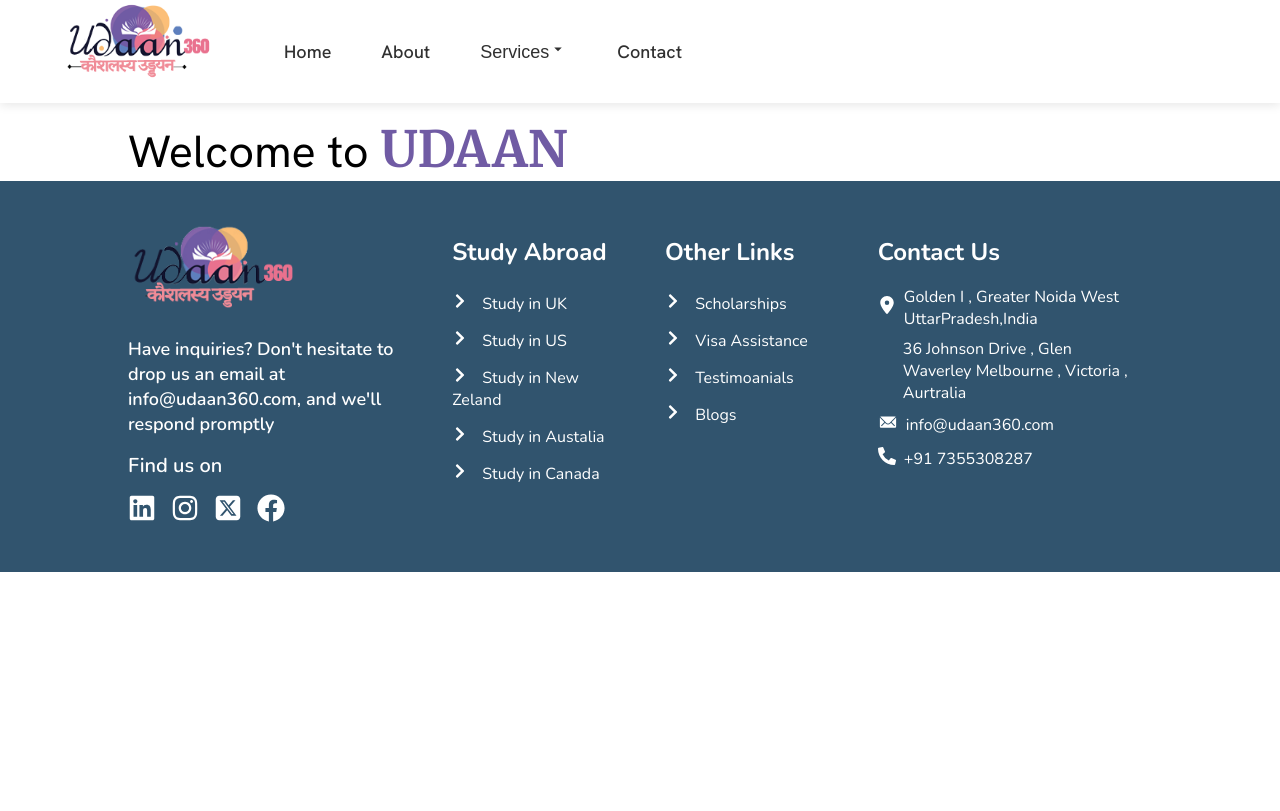
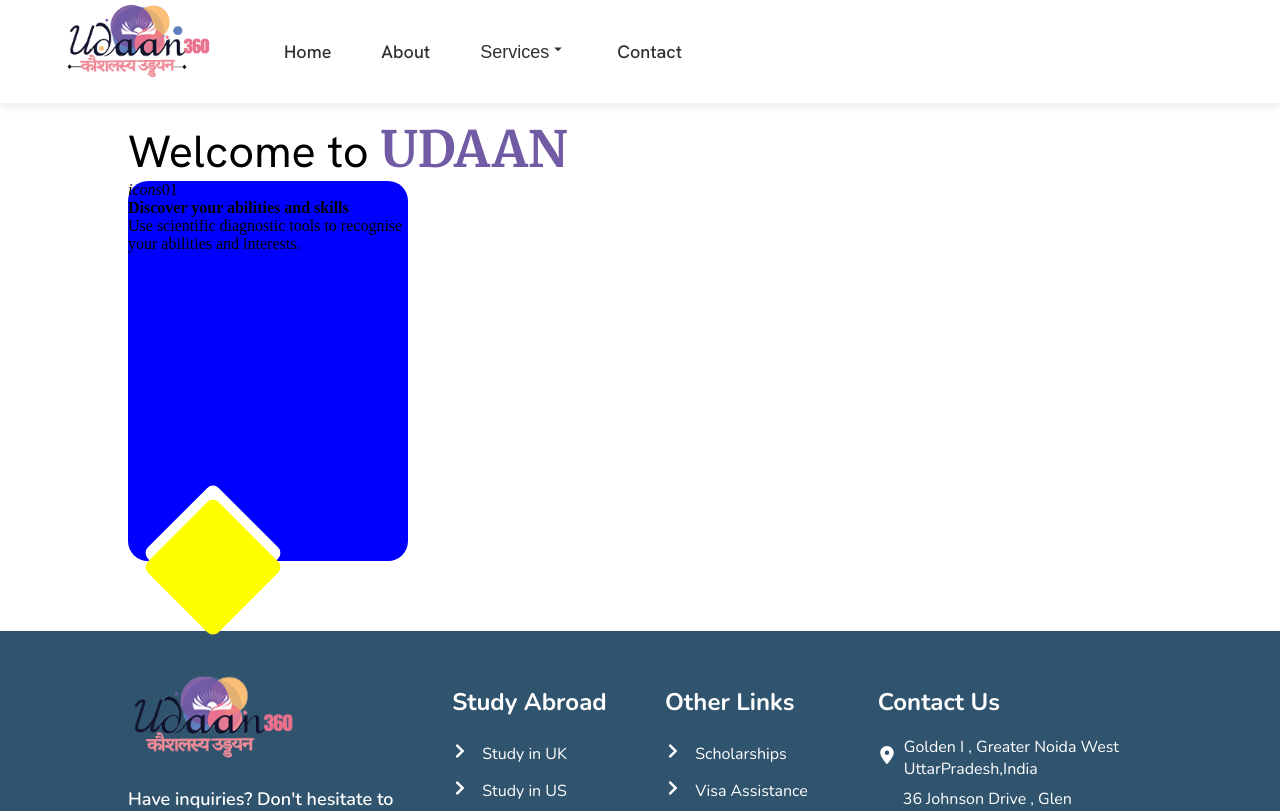
Before and after one commit to Ritesh1927/udaan, a React (Create React App) app in the folder udaan/: page / in a window 1280 px wide. Shown: the top 811 px of the page. Built offline with nearby package versions, Linux system fonts and the light colour scheme.

Commit message:
cards code

```diff
--- a/udaan/src/common-component/footer/Footer.css
+++ b/udaan/src/common-component/footer/Footer.css
@@ -6,6 +6,7 @@
     padding: 40px 0;
     /* position: fixed;
     bottom: 0; */
+    margin-top: 70px;
 }
 
 .footer-inner-wrapper {
--- /dev/null
+++ b/udaan/src/component/cards/Cards.css
@@ -0,0 +1,29 @@
+.card-main-container {
+    background-color: blue;
+    width: 280px;
+    height: 380px;
+    border-radius: 20px;
+}
+
+.diamond {
+    width: 100px;
+    height: 100px;
+    background-color: white;
+    position: relative;
+    transform: rotate(45deg);
+    margin: 250px 35px;
+    bottom: 0px;
+    padding: 10px;
+    border-radius: 8px;
+}
+
+.diamond::before {
+    content: "";
+    position: absolute;
+    width: 100%;
+    height: 100%;
+    background-color: yellow;
+    transform: rotate(0deg);
+    border-radius: 8px;
+
+}
--- /dev/null
+++ b/udaan/src/component/cards/Cards.js
@@ -0,0 +1,30 @@
+import React, { Fragment } from "react";
+import "../cards/Cards.css";
+
+const Cards = () => {
+  return (
+    <Fragment>
+      <div className="card-main-container">
+        <div className="card">
+          <div className="inline">
+            <i>icons</i>
+            <p>01</p>
+          </div>
+          <h4>Discover your abilities and skills</h4>
+          <p>
+            Use scientific diagnostic tools to recognise your abilities and
+            interests.
+          </p>
+        </div>
+        <div class="diamond-container">
+          <div class="diamond"></div>
+        </div>
+        {/* <div className="small-tilt-box dimaond-shape">
+          <i></i>
+        </div> */}
+      </div>
+    </Fragment>
+  );
+};
+
+export default Cards;
--- a/udaan/src/dasboard-pages/Home.js
+++ b/udaan/src/dasboard-pages/Home.js
@@ -1,19 +1,30 @@
 import React from "react";
 import "./Home.css";
 import Basuri from "../assets/Basuri2.png";
+import Cards from "../component/cards/Cards";
 const Home = () => {
   return (
     <>
       <section className="container">
         <div className="">
-          {/* <div className="basuri-img-container">
-            <img className="basuri" src={Basuri} alt="" />
-          </div> */}
-
           <div className="welcome-heading inline mt15 ">
             <p className="welcome-tag">
               Welcome to <span className="udaan-name">UDAAN</span>
             </p>
+          </div>
+
+          {/* /////cards/////////// */}
+          <div>
+            <div className="start-child-cont">
+              <Cards
+                // img={card1img}
+                step="01"
+                head="CREATE AN  ACCOUNT"
+                content="In order to get started with EarnwithClick, at first all you need is Shera links Account & you can create it by sign-up option."
+                className="step-1-card"
+                buttonclass="step-1-button"
+              />
+            </div>
           </div>
         </div>
       </section>
```
